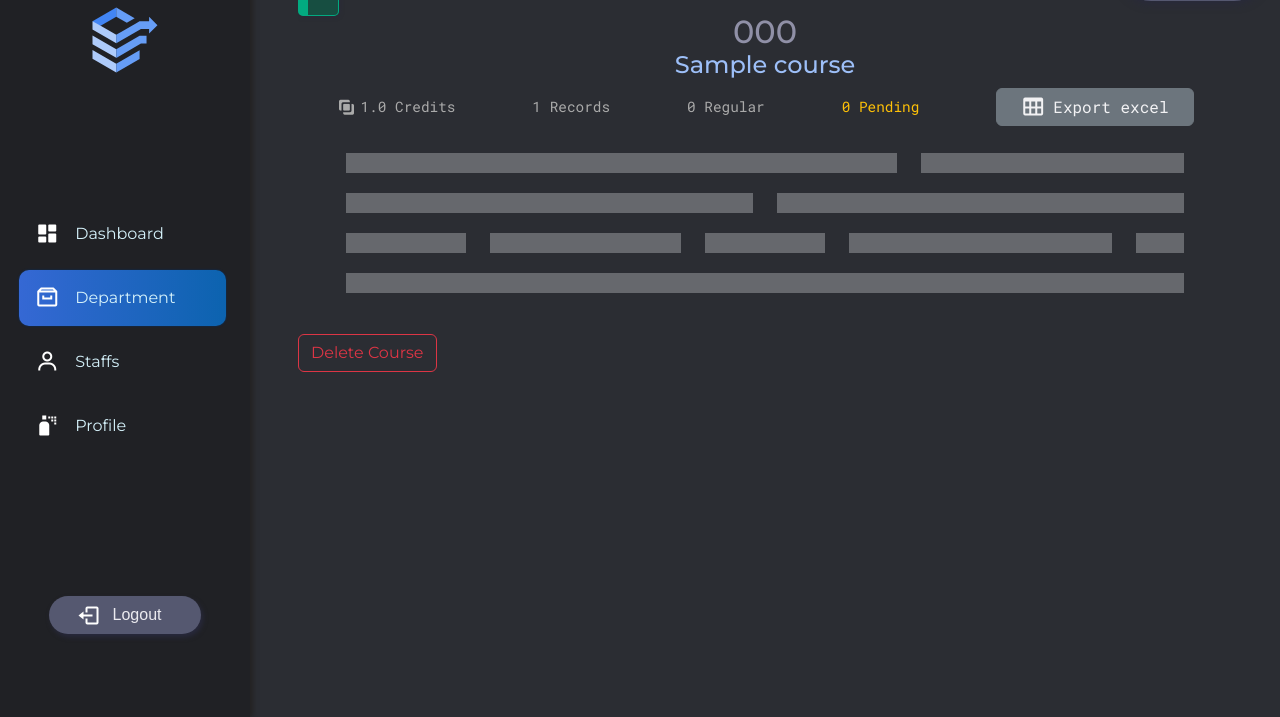
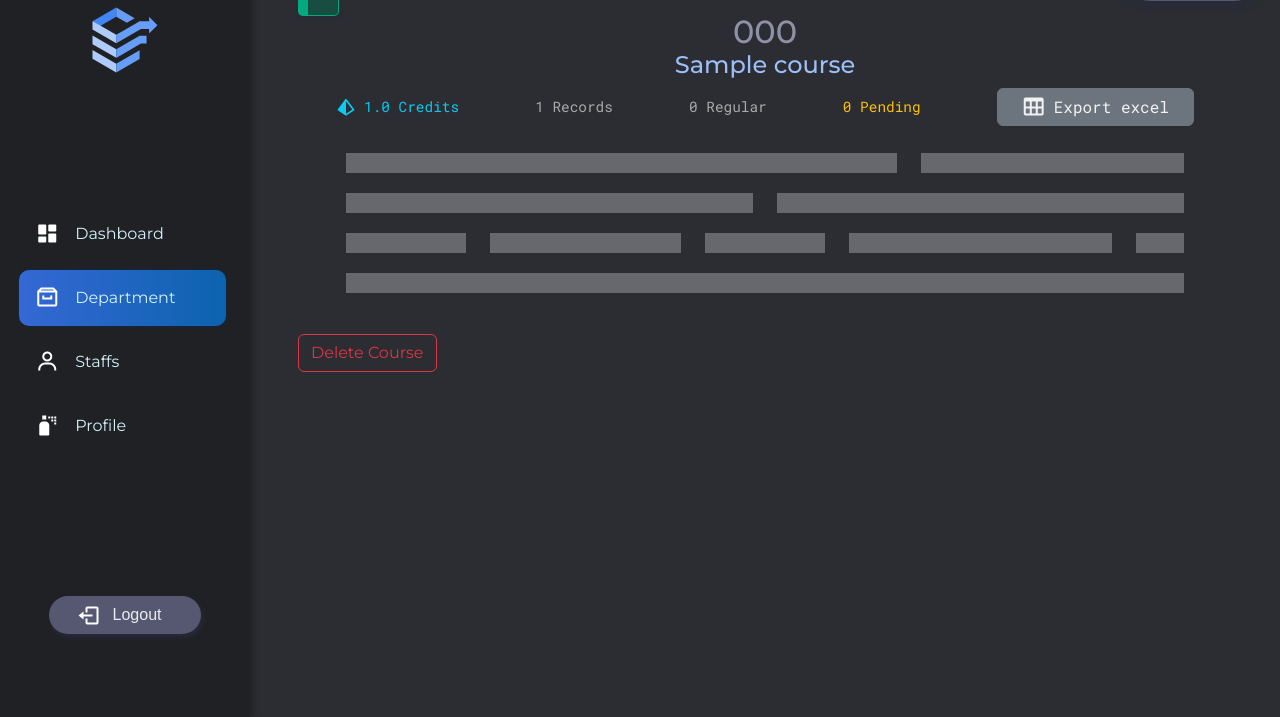
Before and after one commit to rnium/sec_ugrp, a Django app: template results/templates/results/view_course.html in a window 1280 px wide. Shown: the part 83-800 px from the top of the page. Run offline with Django 4.2, Linux system fonts and the light colour scheme; tables that the repository leaves empty hold one stand-in row (values such as "Sample post"); the template is opened without the code that fills it: values that come from a table or form of the project are taken from there, most other values are stand-ins (such as "Sample title", 1, 10 or a date in 2020); data that the repository does not hold is empty; some libraries are stand-ins or nearby versions; some web fonts are replaced.

Commit message:
icon change

```diff
--- a/results/templates/results/view_course.html
+++ b/results/templates/results/view_course.html
@@ -52,8 +52,8 @@
         </div>
         <div class="d-flex mt-1 justify-content-around">
             <div class="credits d-flex justify-content-center align-items-center">
-                <i class='bx bx-unite text-gray fs-5 me-1'></i>
-                <span class="roboto-font text-gray" style="font-size: 0.9rem;">{{course.course_credit}} Credits</span>
+                <i class='bx bxs-pyramid text-info fs-5 me-2'></i>
+                <span class="roboto-font text-info" style="font-size: 0.9rem;">{{course.course_credit}} Credits</span>
             </div>
             <div class="d-flex justify-content-center align-items-center">
                 <span class="roboto-font text-gray" style="font-size: 0.9rem;">{{course.courseresult_set.count}} Records</span>
```
